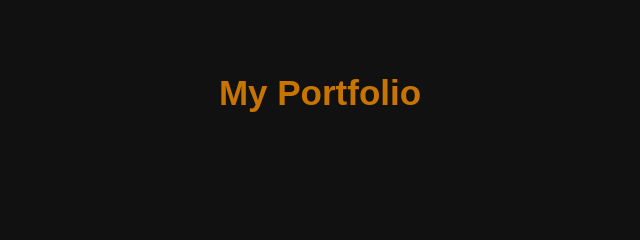
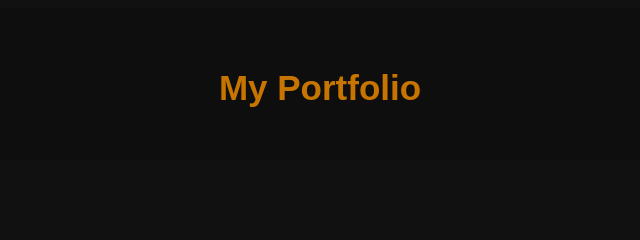
Before and after one commit to muneebh3/315-Project-1-Test, a plain HTML site: page portfolio.html in a window 1280 px wide. Shown: the top 240 px of the page, 320-960 px from the left. Drawn offline with Linux system fonts and the light colour scheme.

Commit message:
center text, added black bar at top

```diff
--- a/portfolio.html
+++ b/portfolio.html
@@ -8,10 +8,14 @@
 
 <body id="background_color_grey">
 
-<div width="100%" id="center">
-    <br><br>
-    <h2><b>My Portfolio</b></h2>
-</div>
+    <table width="100%">
+        <tr> <td id="center">
+        <div>
+            <br>
+            <h2><b>My Portfolio</b></h2>
+        </div>
+        </td> </tr>
+    </table>
 
 <div id="vertical_center">
   <div id="menu">
--- a/style.css
+++ b/style.css
@@ -102,7 +102,7 @@ table {
 }
 
 td {
-    border: 10px solid #0e0e0f;
+    border-bottom: 10px solid #0e0e0f;
     color: #c77500;
 }
 
```
Also changed, not shown: index.html (+2 -1 lines), qualifications.html (+8 -4 lines), service.html (+8 -4 lines), 315ProfilePic.jpg (deleted).
